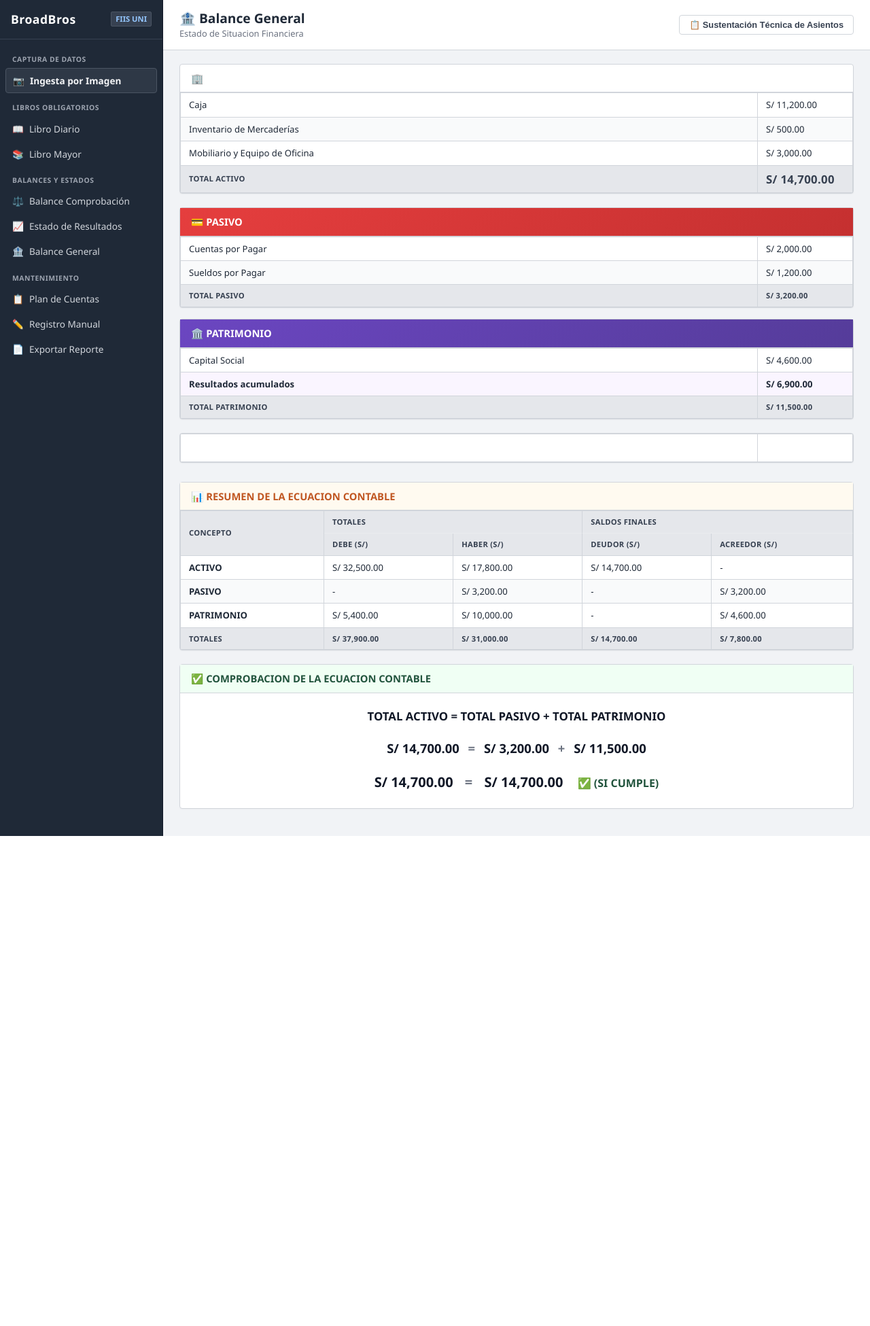
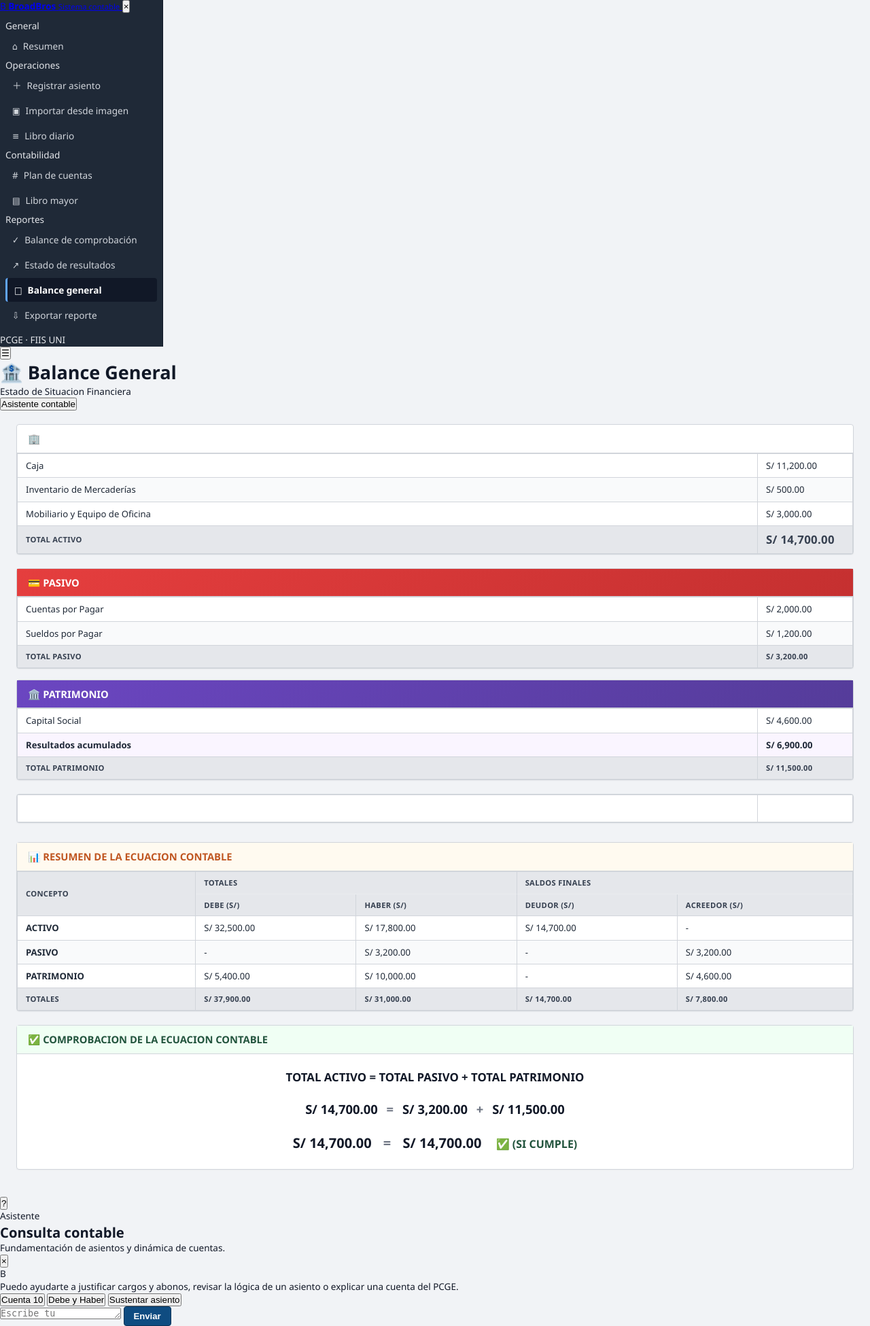
Before and after one commit to lamascara-17/BroadBros---Sistema-Contable, a Django app: page /reportes/balance-general/ in a window 1280 px wide. Shown: the whole page at 68% size. Before the commit the page ends 1230 px from the top, so only its background shows below. Run offline with Django 5.2, Linux system fonts and the light colour scheme; data comes from the database, SQL or seed files in the repository; lists and menus that the app fills with data are empty.

Commit message:
Rediseña navegación y asistente contable

```diff
--- a/templates/base.html
+++ b/templates/base.html
@@ -4,152 +4,229 @@
 <head>
     <meta charset="UTF-8">
     <meta name="viewport" content="width=device-width, initial-scale=1.0">
+    <meta name="color-scheme" content="light">
     <title>{% block title %}BroadBros — Sistema Contable{% endblock %}</title>
     <link rel="stylesheet" href="{% static 'css/style.css' %}">
 </head>
 <body>
-    <div class="layout">
-        <!-- ═══ SIDEBAR CORPORATIVO ═══ -->
-        <aside class="sidebar">
-            <div class="sidebar-brand">
-                <h1>BroadBros</h1>
-                <span class="brand-badge">FIIS UNI</span>
+    <div class="app-shell">
+        <aside class="sidebar" id="sidebar">
+            <div class="sidebar-head">
+                <a href="{% url 'index' %}" class="brand">
+                    <span class="brand-mark">B</span>
+                    <span class="brand-copy">
+                        <strong>BroadBros</strong>
+                        <small>Sistema contable</small>
+                    </span>
+                </a>
+                <button class="icon-button sidebar-close" id="sidebar-close" type="button" aria-label="Cerrar menú">×</button>
             </div>
 
-            <nav class="sidebar-nav">
-                <div class="nav-section">Captura de Datos</div>
-                <a href="{% url 'cargar_imagen_diario' %}" class="nav-link highlight-ocr">
-                    <span>📷</span> Ingesta por Imagen
+            <nav class="sidebar-nav" aria-label="Navegación principal">
+                <p class="nav-label">General</p>
+                <a href="{% url 'index' %}" class="nav-link {% if request.resolver_match.url_name == 'index' %}active{% endif %}">
+                    <span class="nav-icon">⌂</span><span>Resumen</span>
                 </a>
 
-                <div class="nav-section">Libros Obligatorios</div>
-                <a href="{% url 'libro_diario' %}" class="nav-link">
-                    <span>📖</span> Libro Diario
+                <p class="nav-label">Operaciones</p>
+                <a href="{% url 'registrar_asiento' %}" class="nav-link {% if request.resolver_match.url_name == 'registrar_asiento' %}active{% endif %}">
+                    <span class="nav-icon">＋</span><span>Registrar asiento</span>
                 </a>
-                <a href="{% url 'libro_mayor' %}" class="nav-link">
-                    <span>📚</span> Libro Mayor
+                <a href="{% url 'cargar_imagen_diario' %}" class="nav-link {% if request.resolver_match.url_name == 'cargar_imagen_diario' %}active{% endif %}">
+                    <span class="nav-icon">▣</span><span>Importar desde imagen</span>
+                </a>
+                <a href="{% url 'libro_diario' %}" class="nav-link {% if request.resolver_match.url_name == 'libro_diario' %}active{% endif %}">
+                    <span class="nav-icon">≡</span><span>Libro diario</span>
                 </a>
 
-                <div class="nav-section">Balances y Estados</div>
-                <a href="{% url 'balance_comprobacion' %}" class="nav-link">
-                    <span>⚖️</span> Balance Comprobación
+                <p class="nav-label">Contabilidad</p>
+                <a href="{% url 'gestionar_cuentas' %}" class="nav-link {% if request.resolver_match.url_name == 'gestionar_cuentas' %}active{% endif %}">
+                    <span class="nav-icon">#</span><span>Plan de cuentas</span>
                 </a>
-                <a href="{% url 'estado_resultados' %}" class="nav-link">
-                    <span>📈</span> Estado de Resultados
-                </a>
-                <a href="{% url 'balance_general' %}" class="nav-link">
-                    <span>🏦</span> Balance General
+                <a href="{% url 'libro_mayor' %}" class="nav-link {% if request.resolver_match.url_name == 'libro_mayor' %}active{% endif %}">
+                    <span class="nav-icon">▤</span><span>Libro mayor</span>
                 </a>
 
-                <div class="nav-section">Mantenimiento</div>
-                <a href="{% url 'gestionar_cuentas' %}" class="nav-link">
-                    <span>📋</span> Plan de Cuentas
+                <p class="nav-label">Reportes</p>
+                <a href="{% url 'balance_comprobacion' %}" class="nav-link {% if request.resolver_match.url_name == 'balance_comprobacion' %}active{% endif %}">
+                    <span class="nav-icon">✓</span><span>Balance de comprobación</span>
                 </a>
-                <a href="{% url 'registrar_asiento' %}" class="nav-link">
-                    <span>✏️</span> Registro Manual
+                <a href="{% url 'estado_resultados' %}" class="nav-link {% if request.resolver_match.url_name == 'estado_resultados' %}active{% endif %}">
+                    <span class="nav-icon">↗</span><span>Estado de resultados</span>
+                </a>
+                <a href="{% url 'balance_general' %}" class="nav-link {% if request.resolver_match.url_name == 'balance_general' %}active{% endif %}">
+                    <span class="nav-icon">□</span><span>Balance general</span>
                 </a>
                 <a href="{% url 'reporte_completo' %}" class="nav-link">
-                    <span>📄</span> Exportar Reporte
+                    <span class="nav-icon">⇩</span><span>Exportar reporte</span>
                 </a>
             </nav>
+
+            <div class="sidebar-foot">
+                <span class="status-dot"></span>
+                <span>PCGE · FIIS UNI</span>
+            </div>
         </aside>
 
-        <!-- ═══ ÁREA CENTRAL ═══ -->
+        <div class="sidebar-overlay" id="sidebar-overlay"></div>
+
         <main class="main-content">
-            <header class="page-header">
-                <div>
-                    <h2>{% block page_title %}Sistema de Gestión Contable{% endblock %}</h2>
-                    <div class="header-subtitle">{% block page_subtitle %}Plan Contable General Empresarial (PC2){% endblock %}</div>
+            <header class="topbar">
+                <div class="topbar-left">
+                    <button class="icon-button menu-toggle" id="menu-toggle" type="button" aria-label="Abrir menú">☰</button>
+                    <div class="page-heading">
+                        <h1>{% block page_title %}Sistema de Gestión Contable{% endblock %}</h1>
+                        <p>{% block page_subtitle %}Plan Contable General Empresarial{% endblock %}</p>
+                    </div>
                 </div>
-                <div>
-                    <!-- Botón sobrio para sustentar asientos -->
-                    <button id="btn-tutor" class="btn btn-secondary" style="font-size: 0.8rem;">
-                        📋 Sustentación Técnica de Asientos
-                    </button>
-                </div>
+                <button id="btn-tutor" class="assistant-trigger" type="button">
+                    <span class="assistant-dot"></span>
+                    <span>Asistente contable</span>
+                </button>
             </header>
 
-            <div class="content-area">
+            <section class="content-area">
                 {% if messages %}
-                    {% for message in messages %}
-                        <div style="background: #ffffff; border-left: 4px solid var(--primary-color); padding: 10px 14px; margin-bottom: 16px; border: 1px solid var(--border-color); font-size: 0.85rem;">
-                            {{ message }}
-                        </div>
-                    {% endfor %}
+                    <div class="messages-stack">
+                        {% for message in messages %}
+                            <div class="alert-message {{ message.tags|default:'' }}">{{ message }}</div>
+                        {% endfor %}
+                    </div>
                 {% endif %}
-
                 {% block content %}{% endblock %}
-            </div>
+            </section>
         </main>
     </div>
 
-    <!-- ═══ MODAL TÉCNICO DE SUSTENTACIÓN (OCULTO POR DEFECTO) ═══ -->
-    <div id="modal-tutor" style="display: none; position: fixed; top: 0; left: 0; width: 100%; height: 100%; background: rgba(0,0,0,0.4); z-index: 9999; justify-content: center; align-items: center;">
-        <div style="background: #ffffff; width: 480px; max-width: 90%; border-radius: 4px; box-shadow: 0 4px 12px rgba(0,0,0,0.15); border: 1px solid var(--border-color); display: flex; flex-direction: column;">
-            <div style="padding: 12px 16px; background: #f9fafb; border-bottom: 1px solid var(--border-color); display: flex; justify-content: space-between; align-items: center;">
-                <strong style="font-size: 0.9rem; color: #1f2937;">Fundamentación Técnica de Asientos Contables</strong>
-                <button id="modal-close" style="background: none; border: none; font-size: 1.2rem; cursor: pointer; color: #6b7280;">&times;</button>
+    <button id="assistant-fab" class="assistant-fab" type="button" aria-label="Abrir asistente contable">?</button>
+
+    <aside id="assistant-panel" class="assistant-panel" aria-hidden="true">
+        <div class="assistant-header">
+            <div>
+                <span class="eyebrow">Asistente</span>
+                <h2>Consulta contable</h2>
+                <p>Fundamentación de asientos y dinámica de cuentas.</p>
             </div>
-            <div id="tutor-historial" style="height: 280px; overflow-y: auto; padding: 14px; font-size: 0.85rem; display: flex; flex-direction: column; gap: 10px; background: #ffffff;">
-                <div style="background: #f3f4f6; padding: 8px 12px; border-radius: 4px; color: #374151;">
-                    Ingresa el número de asiento o consulta sobre la dinámica patrimonial (por qué se cargó o abonó una cuenta) para fundamentar ante el docente.
+            <button id="assistant-close" class="icon-button" type="button" aria-label="Cerrar asistente">×</button>
+        </div>
+
+        <div id="tutor-historial" class="assistant-history">
+            <div class="chat-message bot">
+                <div class="chat-avatar">B</div>
+                <div class="chat-bubble">
+                    Puedo ayudarte a justificar cargos y abonos, revisar la lógica de un asiento o explicar una cuenta del PCGE.
                 </div>
             </div>
-            <div style="padding: 10px 14px; border-top: 1px solid var(--border-color); display: flex; gap: 8px; background: #f9fafb;">
-                <input type="text" id="tutor-texto" placeholder="Ej: Justifica la cuenta 10 en el asiento 1..." style="flex: 1; padding: 6px 10px; border: 1px solid var(--border-color); border-radius: 3px; font-size: 0.85rem; outline: none;">
-                <button id="tutor-enviar" class="btn btn-primary" style="padding: 6px 12px;">Consultar</button>
+            <div class="assistant-suggestions">
+                <button type="button" data-prompt="¿Cómo justifico un cargo en la cuenta 10?">Cuenta 10</button>
+                <button type="button" data-prompt="Explícame la lógica del debe y haber de un asiento.">Debe y Haber</button>
+                <button type="button" data-prompt="¿Cómo sustento un asiento contable ante el docente?">Sustentar asiento</button>
             </div>
         </div>
-    </div>
+
+        <div class="assistant-composer">
+            <textarea id="tutor-texto" rows="1" placeholder="Escribe tu consulta..."></textarea>
+            <button id="tutor-enviar" class="btn btn-primary" type="button">Enviar</button>
+        </div>
+    </aside>
 
     <script>
+        const sidebar = document.getElementById('sidebar');
+        const sidebarOverlay = document.getElementById('sidebar-overlay');
+        const menuToggle = document.getElementById('menu-toggle');
+        const sidebarClose = document.getElementById('sidebar-close');
+
+        function setSidebar(open) {
+            sidebar.classList.toggle('open', open);
+            sidebarOverlay.classList.toggle('open', open);
+            document.body.classList.toggle('no-scroll', open);
+        }
+
+        menuToggle?.addEventListener('click', () => setSidebar(true));
+        sidebarClose?.addEventListener('click', () => setSidebar(false));
+        sidebarOverlay?.addEventListener('click', () => setSidebar(false));
+
         const btnTutor = document.getElementById('btn-tutor');
-        const modalTutor = document.getElementById('modal-tutor');
-        const btnCerrar = document.getElementById('modal-close');
+        const assistantFab = document.getElementById('assistant-fab');
+        const assistantPanel = document.getElementById('assistant-panel');
+        const assistantClose = document.getElementById('assistant-close');
         const btnEnviar = document.getElementById('tutor-enviar');
         const inputTexto = document.getElementById('tutor-texto');
         const historial = document.getElementById('tutor-historial');
 
-        btnTutor.onclick = () => { modalTutor.style.display = 'flex'; };
-        btnCerrar.onclick = () => { modalTutor.style.display = 'none'; };
+        function setAssistant(open) {
+            assistantPanel.classList.toggle('open', open);
+            assistantPanel.setAttribute('aria-hidden', String(!open));
+            if (open) setTimeout(() => inputTexto.focus(), 120);
+        }
 
-        async function ejecutarConsulta() {
-            const consulta = inputTexto.value.trim();
+        btnTutor?.addEventListener('click', () => setAssistant(true));
+        assistantFab?.addEventListener('click', () => setAssistant(true));
+        assistantClose?.addEventListener('click', () => setAssistant(false));
+
+        function appendMessage(text, type) {
+            const row = document.createElement('div');
+            row.className = 'chat-message ' + type;
+
+            if (type === 'bot') {
+                const avatar = document.createElement('div');
+                avatar.className = 'chat-avatar';
+                avatar.textContent = 'B';
+                row.appendChild(avatar);
+            }
+
+            const bubble = document.createElement('div');
+            bubble.className = 'chat-bubble';
+            bubble.textContent = text;
+            row.appendChild(bubble);
+            historial.appendChild(row);
+            historial.scrollTop = historial.scrollHeight;
+            return bubble;
+        }
+
+        async function ejecutarConsulta(prefill) {
+            const consulta = (prefill || inputTexto.value).trim();
             if (!consulta) return;
 
-            const userP = document.createElement('div');
-            userP.style = "background: #e5e7eb; padding: 8px 12px; border-radius: 4px; align-self: flex-end; font-weight: 600;";
-            userP.textContent = consulta;
-            historial.appendChild(userP);
+            appendMessage(consulta, 'user');
             inputTexto.value = '';
-            historial.scrollTop = historial.scrollHeight;
 
-            const botP = document.createElement('div');
-            botP.style = "background: #f3f4f6; padding: 8px 12px; border-radius: 4px; color: #4b5563; font-style: italic;";
-            botP.textContent = "Buscando fundamento en el PCGE...";
-            historial.appendChild(botP);
-            historial.scrollTop = historial.scrollHeight;
+            const botBubble = appendMessage('Consultando información contable…', 'bot');
+            botBubble.classList.add('loading');
 
             try {
                 const r = await fetch('/chatbot/', {
                     method: 'POST',
-                    headers: { 'Content-Type': 'application/x-www-form-urlencoded', 'X-CSRFToken': '{{ csrf_token }}' },
-                    body: `message=${encodeURIComponent(consulta)}`
+                    headers: {
+                        'Content-Type': 'application/x-www-form-urlencoded',
+                        'X-CSRFToken': '{{ csrf_token }}'
+                    },
+                    body: 'message=' + encodeURIComponent(consulta)
                 });
                 const d = await r.json();
-                botP.style.fontStyle = "normal";
-                botP.style.color = "#111827";
-                botP.textContent = d.response || d.error;
+                botBubble.classList.remove('loading');
+                botBubble.textContent = d.response || d.error || 'No pude obtener una respuesta.';
             } catch (err) {
-                botP.textContent = "Error al obtener respuesta.";
+                botBubble.classList.remove('loading');
+                botBubble.textContent = 'No se pudo conectar con el asistente. Intenta nuevamente.';
             }
+
             historial.scrollTop = historial.scrollHeight;
         }
 
-        btnEnviar.onclick = ejecutarConsulta;
-        inputTexto.onkeypress = (e) => { if (e.key === 'Enter') ejecutarConsulta(); };
+        btnEnviar?.addEventListener('click', () => ejecutarConsulta());
+        inputTexto?.addEventListener('keydown', (event) => {
+            if (event.key === 'Enter' && !event.shiftKey) {
+                event.preventDefault();
+                ejecutarConsulta();
+            }
+        });
+
+        document.querySelectorAll('[data-prompt]').forEach(button => {
+            button.addEventListener('click', () => ejecutarConsulta(button.dataset.prompt));
+        });
     </script>
-    {% block extra_js %}
-    {% endblock %}
+
+    {% block extra_js %}{% endblock %}
 </body>
 </html>
```
